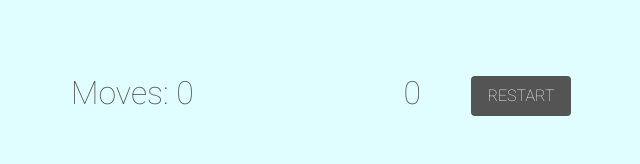
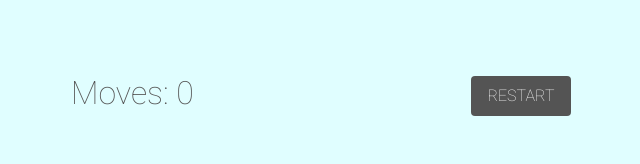
Before and after one commit to modoutaya/b4finance-memory-game, a React (Create React App) app: page / in a window 1280 px wide. Shown: the top 164 px of the page, without its empty margins (319-959 px from the left). Built offline with nearby package versions, Linux system fonts and the light colour scheme.

Commit message:
fix best score bug

```diff
--- a/src/components/App.tsx
+++ b/src/components/App.tsx
@@ -11,7 +11,7 @@ function App() {
 
   const [moves, setMoves] = useState<number>(0)
   const [bestScore, setBestScore] = useState<number>(
-    parseInt(localStorage.getItem('bestScore') || '0')
+    parseInt(localStorage.getItem('bestScore') || '0') || Number.MAX_SAFE_INTEGER
   )
   const finishGameCallback = () => {
     const newBestScore = moves < bestScore ? moves : bestScore
--- a/src/components/Score.tsx
+++ b/src/components/Score.tsx
@@ -13,7 +13,7 @@ function Score(props:ScoreProps) {
         <div>
           <span>Moves:</span> {props.moves}
         </div>
-        {props.bestScore && (
+        {localStorage.getItem('bestScore') && (
           <div>
             <span>Best score:</span> {props.bestScore}
           </div>
```
